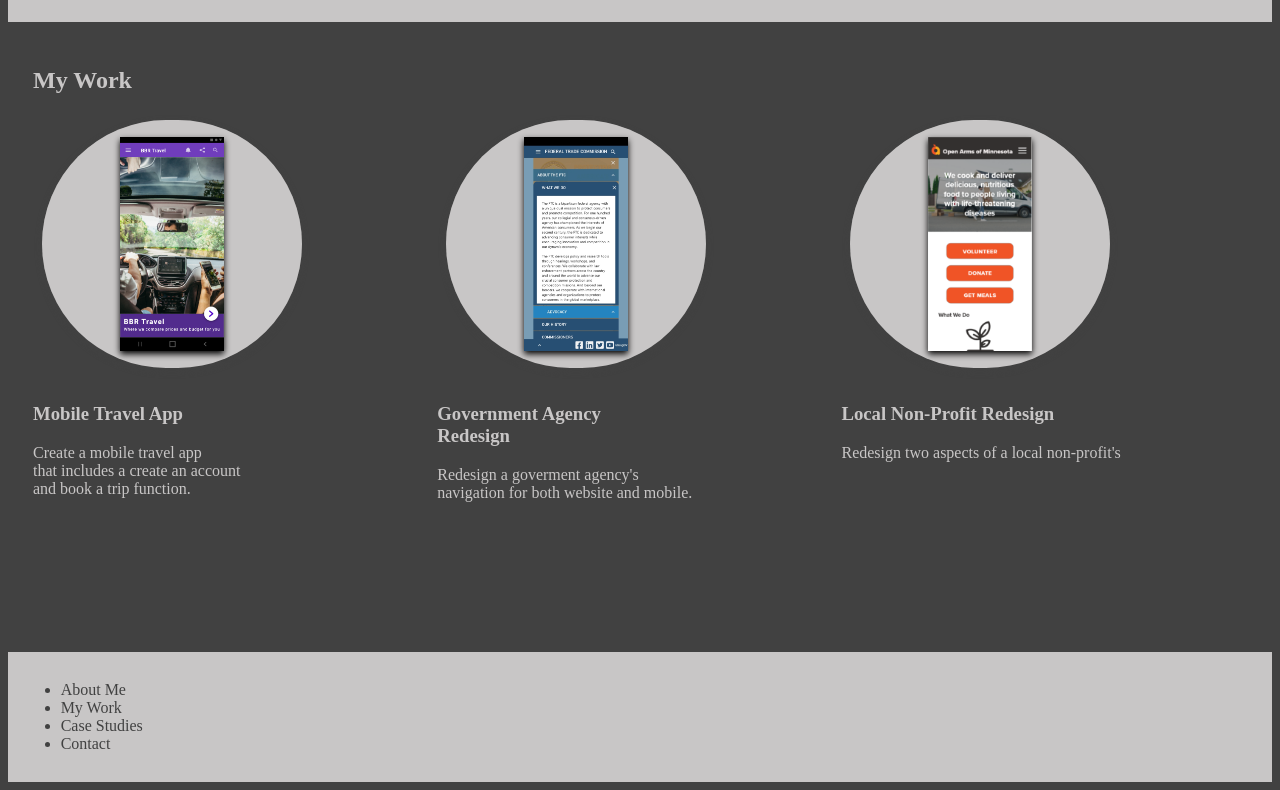
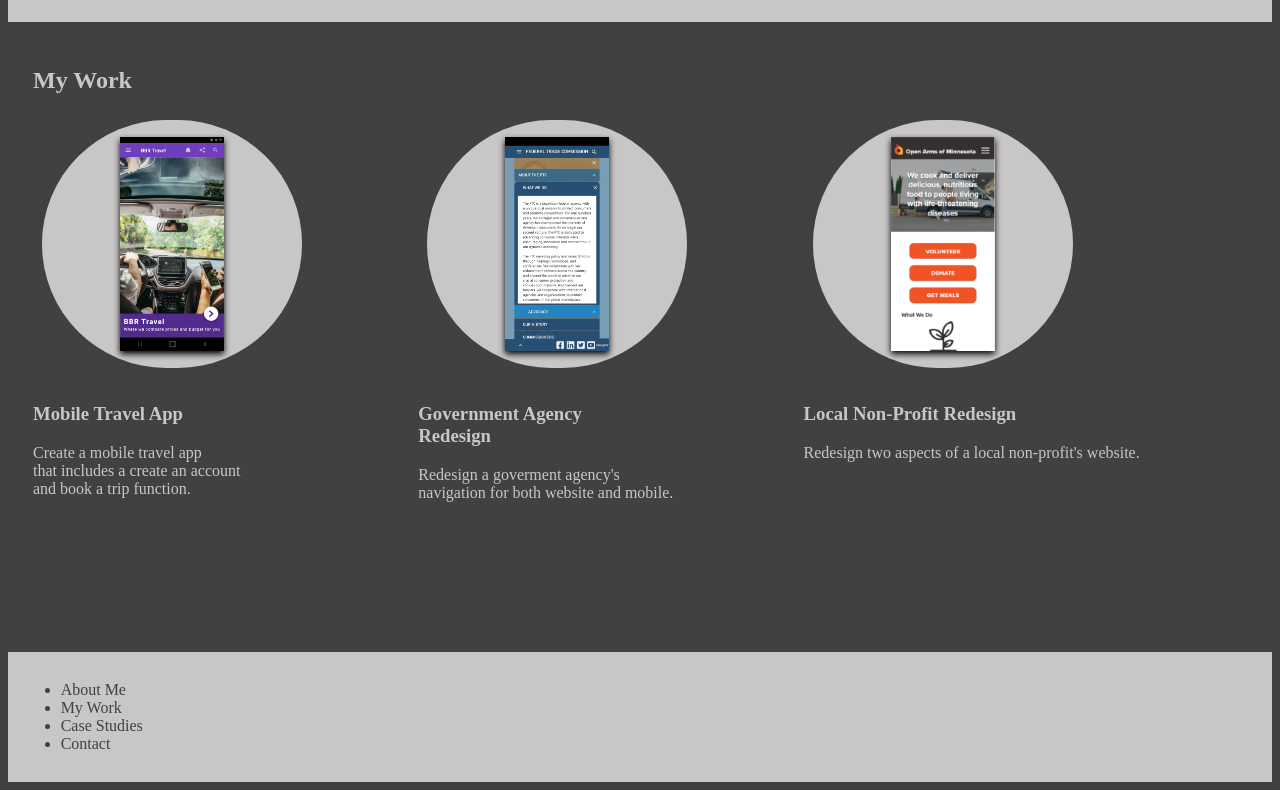
Before and after one commit to ARFleisch/arfleisch.github.io, a plain HTML site: page index.html in a window 1280 px wide. Shown: the part 882-1672 px from the top of the page. Drawn offline with Linux system fonts and the light colour scheme.

Commit message:
Update index.html

```diff
--- a/index.html
+++ b/index.html
@@ -68,7 +68,7 @@
                         <div class="grid-item">
                             <img src="images/Open Arms Circile.png">
                             <h3>Local Non-Profit Redesign</h3>
-                            <p>Redesign two aspects of a local non-profit's</p>
+                            <p>Redesign two aspects of a local non-profit's website.</p>
                         </div>
                     </div>
                     </div>
```
